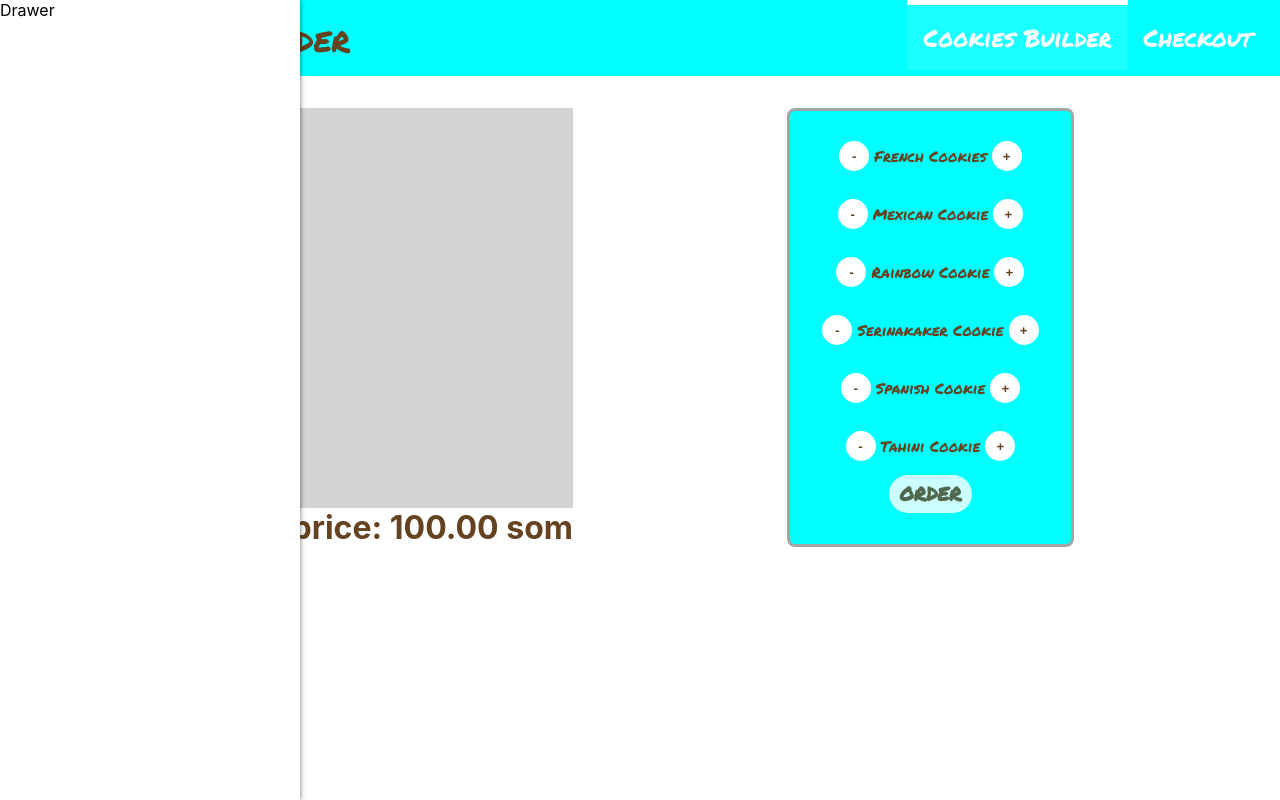
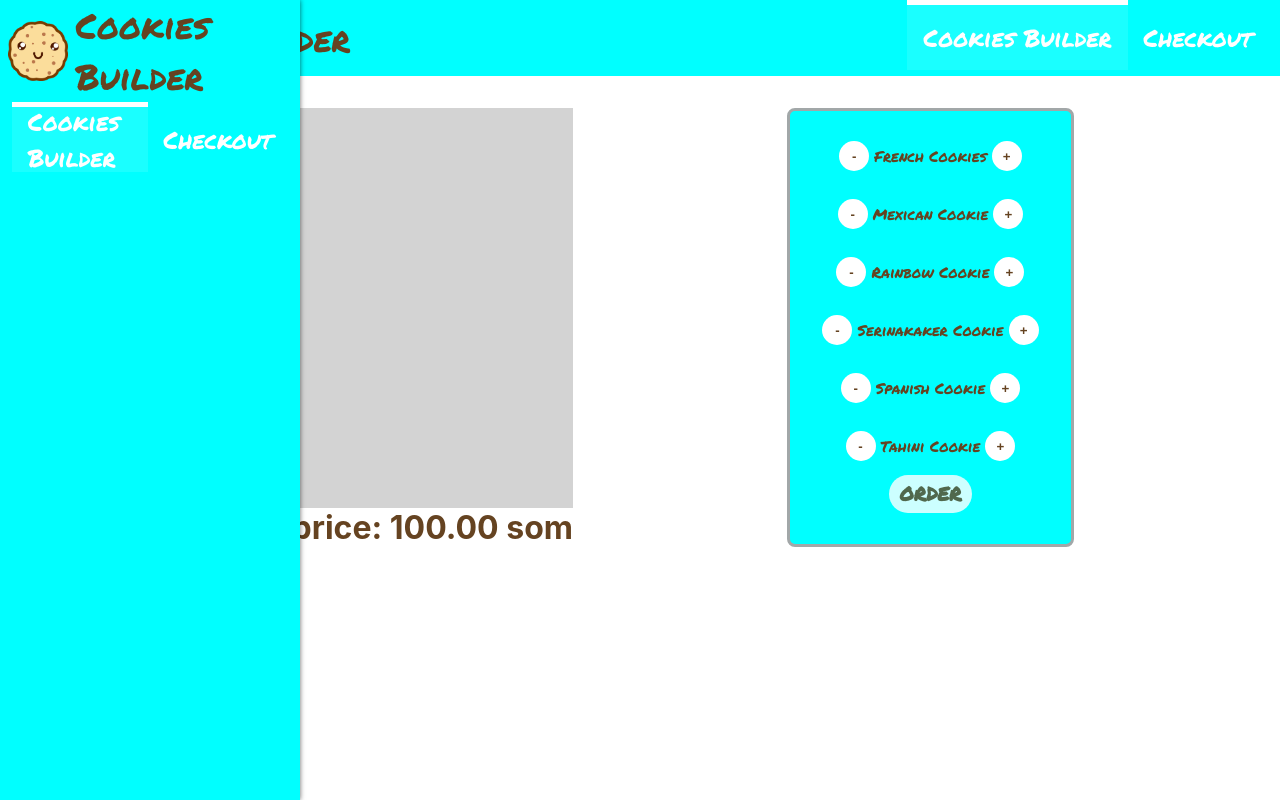
Before and after one commit to Nursen-Okenov/Cookies-Builder, a React (Create React App) app: page / in a window 1280 px wide. Built offline with nearby package versions, Linux system fonts and the light colour scheme.

Commit message:
Added to Drawer:Logo and Navigation Component

```diff
--- a/src/components/Layout/Drawer/Drawer.js
+++ b/src/components/Layout/Drawer/Drawer.js
@@ -1,8 +1,11 @@
 import React from "react"
-import classes from "./Drawer.module.css"
+import classes from "./Drawer.module.css";
+import Logo from '../../UI/Logo/Logo';
+import Navigation from '../../UI/Navigation/Navigation';
 
 export default () => (
     <div className={classes.Drawer}>
-        Drawer
+        <Logo />
+        <Navigation />
     </div>
 );
--- a/src/components/Layout/Drawer/Drawer.module.css
+++ b/src/components/Layout/Drawer/Drawer.module.css
@@ -1,7 +1,7 @@
 .Drawer {
     width: 300px;
     height: 100%;
-    background-color: white;
+    background-color: aqua;
     position: fixed;
     z-index: 200;
     top: 0;
```
